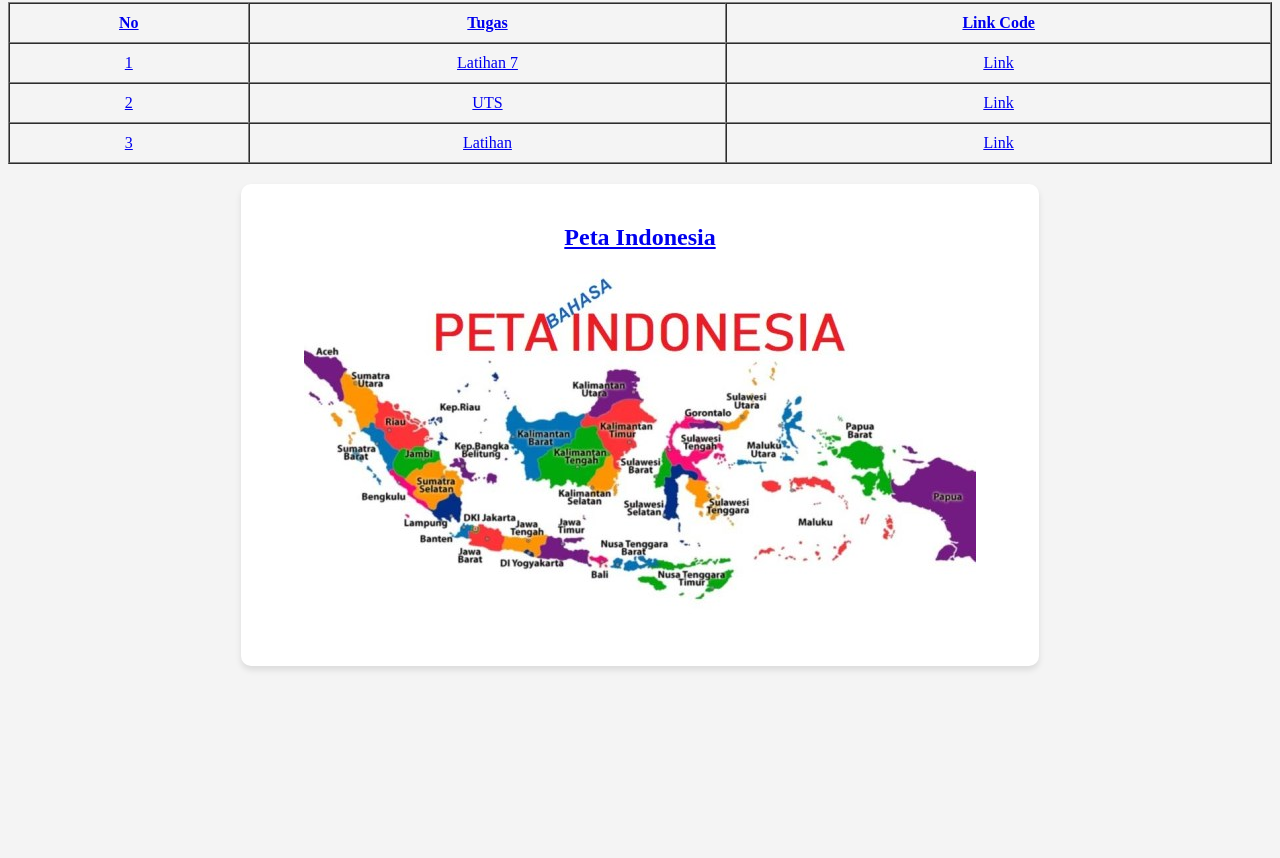
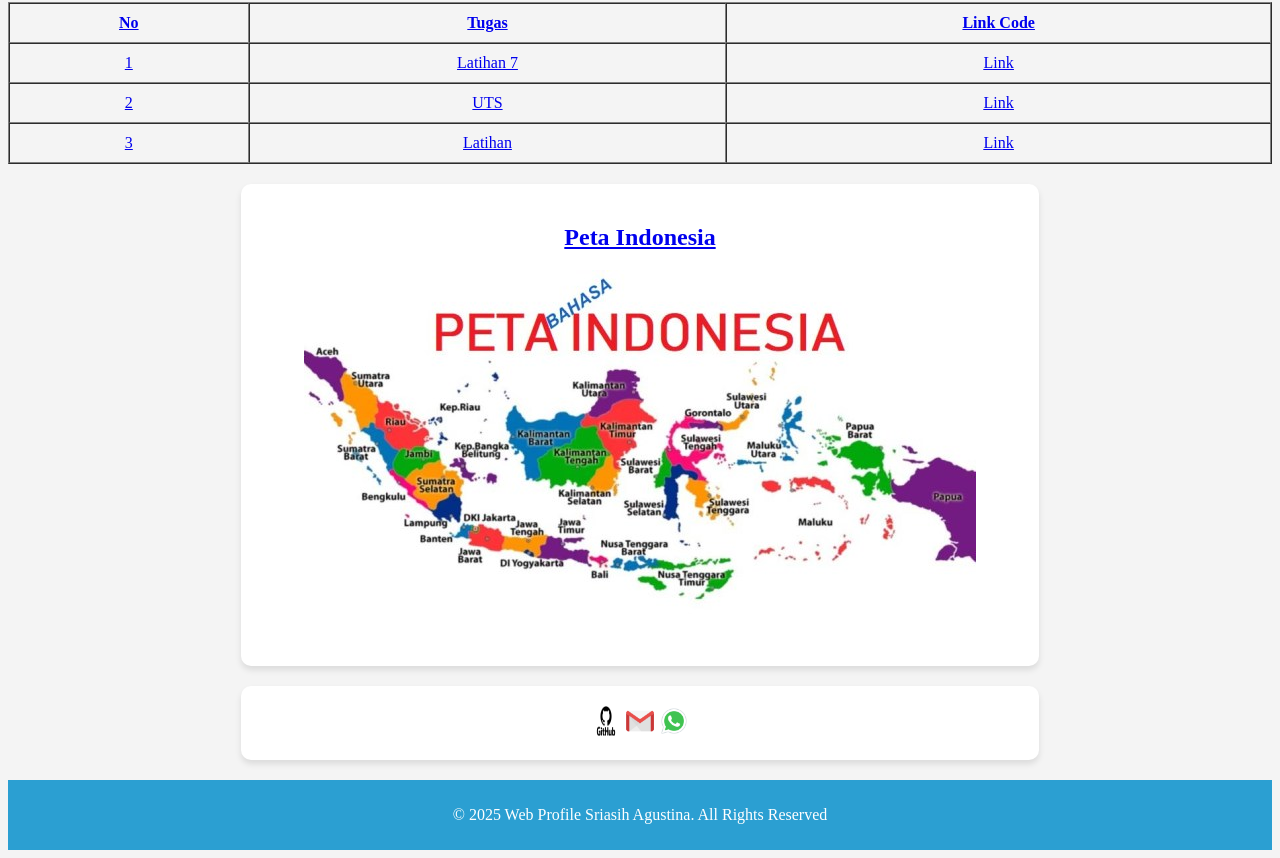
Before and after one commit to iina18/1124160016-UTS, a plain HTML site: page index.html in a window 1280 px wide. Shown: the part 1015-1873 px from the top of the page. Before the commit the page ends 1701 px from the top, so only its background shows below. Drawn offline with Linux system fonts and the light colour scheme.

Commit message:
footer pada html index

```diff
--- a/index.html
+++ b/index.html
@@ -55,8 +55,14 @@
                 <area alt="Kalimantan" title="Kalimantan " href="https://maps.app.goo.gl/TSPbWG82VyxfWC5y8" target="_blank" coords="200,300,400" shape="circle">
             </map>
         </section>
-
-
+        <section style="background: #fff; width: 60%; margin: 20px auto; padding: 20px; border-radius: 10px; box-shadow: 0px 4px 6px rgba(0,0,0,0.1);">
+            <a href="https://github.com/iina18"><img src="imagess/github logo.png" width="30" height="30"></a>
+            <a href="mailto:asihsri481@gmail.com"><img src="imagess/icons8-gmail-logo-96.png" width="30" height="30"></a>
+            <a href="https://wa.me/6282127780150"><img src="imagess/icons8-whatsapp-96.png" width="30" height="30"></a>
+        </section>
+        <footer style="background: #2b9fd2; color: white; text-align: center; padding: 10px; margin-top: 20px;">
+            <p>&copy; 2025 Web Profile Sriasih Agustina. All Rights Reserved</p>
+        </footer>
 </head>
 <body>
 </body>
```
Also changed, not shown: imagess/github logo.png (added), imagess/icons8-gmail-logo-96.png (added), imagess/icons8-whatsapp-96.png (added).
